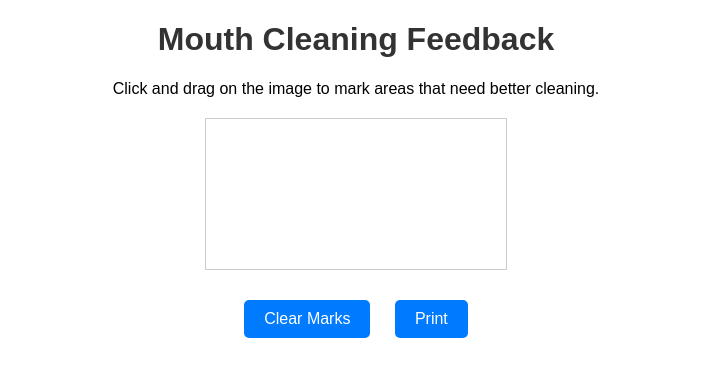
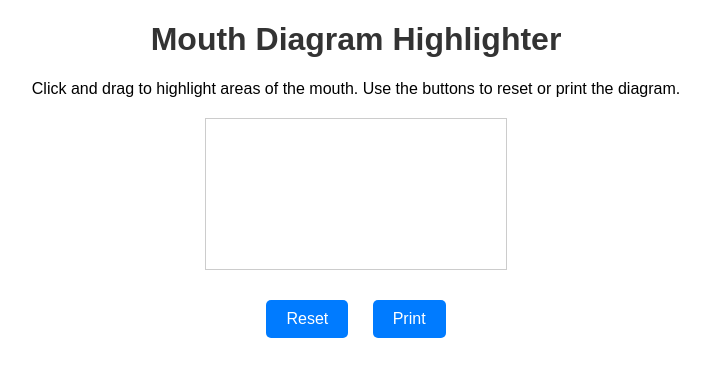
Before and after one commit to naz-cloud/mouth-map, a plain HTML site: page index.html in a window 1280 px wide. Shown: the whole page, without its empty margins (284-994 px from the left). Drawn offline with Linux system fonts and the light colour scheme.

Commit message:
Update index.html

```diff
--- a/index.html
+++ b/index.html
@@ -1,27 +1,25 @@
 <!DOCTYPE html>
 <html lang="en">
 <head>
-  <meta charset="UTF-8">
-  <meta name="viewport" content="width=device-width, initial-scale=1.0">
-  <title>Mouth Cleaning Feedback</title>
-  <link rel="stylesheet" href="styles.css">
+    <meta charset="UTF-8">
+    <meta name="viewport" content="width=device-width, initial-scale=1.0">
+    <title>Mouth Diagram Highlighter</title>
+    <link rel="stylesheet" href="styles.css">
 </head>
 <body>
-  <div class="container">
-    <h1>Mouth Cleaning Feedback</h1>
-    <p>Click and drag on the image to mark areas that need better cleaning.</p>
+    <h1>Mouth Diagram Highlighter</h1>
+    <p>Click and drag to highlight areas of the mouth. Use the buttons to reset or print the diagram.</p>
 
-    <div class="paint-area">
-      <canvas id="paintCanvas"></canvas>
+    <!-- Canvas for Highlighting -->
+    <canvas id="highlightCanvas"></canvas>
+
+    <!-- Buttons -->
+    <div>
+        <button id="resetButton">Reset</button>
+        <button id="printButton">Print</button>
     </div>
 
-    <div class="buttons">
-      <button id="clearCanvas">Clear Marks</button>
-      <button id="printCanvas">Print</button>
-    </div>
-  </div>
-
-  <script src="script.js"></script>
+    <script src="script.js"></script>
 </body>
 </html>
 
```
